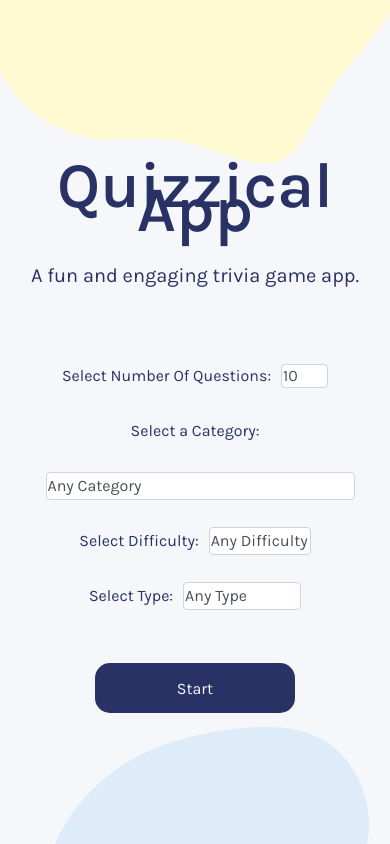
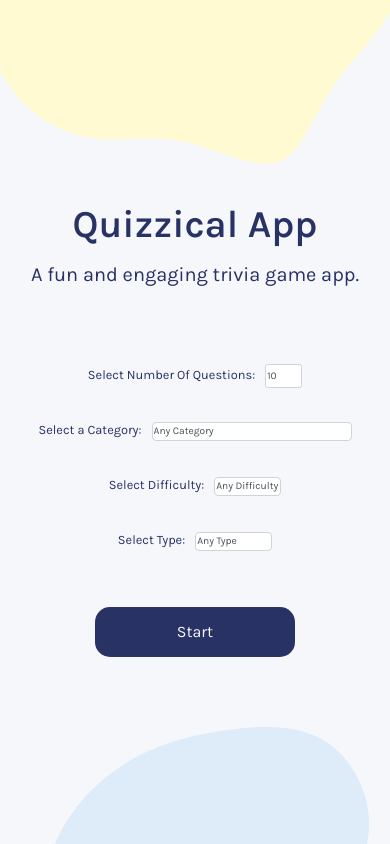
Before and after one commit to arshan-alee/Quizzical-App, a React (Vite) app: page / in a window 390 px wide. Built offline with nearby package versions, Linux system fonts and the light colour scheme; no server answers.

Commit message:
made responsive for width 600px

```diff
--- a/src/App.css
+++ b/src/App.css
@@ -42,9 +42,11 @@ body {
   align-items: center;
   position: absolute;
 }
-.apptitle{
+
+.apptitle {
   font-size: 4em;
 }
+
 .answers {
   font-weight: 500;
   color: #293264;
@@ -95,12 +97,12 @@ hr {
   margin: 30px;
 }
 
-.description{
+.description {
   margin-top: 0;
   font-size: 20px;
 }
 
-input{
+input {
   font-family: 'Karla', sans-serif;
   font-size: 1em;
   position: relative;
@@ -112,6 +114,7 @@ input{
   border: 1px solid #ced4da;
   color: #495057;
 }
+
 input:focus {
   border-color: #80bdff;
 }
@@ -134,7 +137,7 @@ select {
 select:focus {
   outline: none;
   border-color: #80bdff;
-  box-shadow: 0 0 0 0.2rem rgba(0,123,255,.25);
+  box-shadow: 0 0 0 0.2rem rgba(0, 123, 255, .25);
 }
 
 .select {
@@ -142,23 +145,49 @@ select:focus {
   margin-left: 10px;
 }
 
-.amount{
+.amount {
   margin-top: 10px;
 }
 
-.options{
+.options {
   font-size: 1em;
   line-height: 55px;
   padding: 30px;
   margin-bottom: 10px;
 }
 
-.check{
+.check {
   display: flex;
   justify-content: center;
 }
 
-.score{
+.score {
   align-items: center;
   display: flex
 }
+
+@media only screen and (max-width: 600px) {
+  body {
+    font-size: 0.8em;
+  }
+
+  .apptitle {
+    font-size: 3em;
+  }
+
+  .quizpage {
+    width: 90%;
+  }
+
+  input {
+    font-size: 0.8em;
+  }
+
+  select {
+    font-size: 0.8em;
+  }
+
+  .checkbtn {
+    width: 100px;
+  }
+}
```
